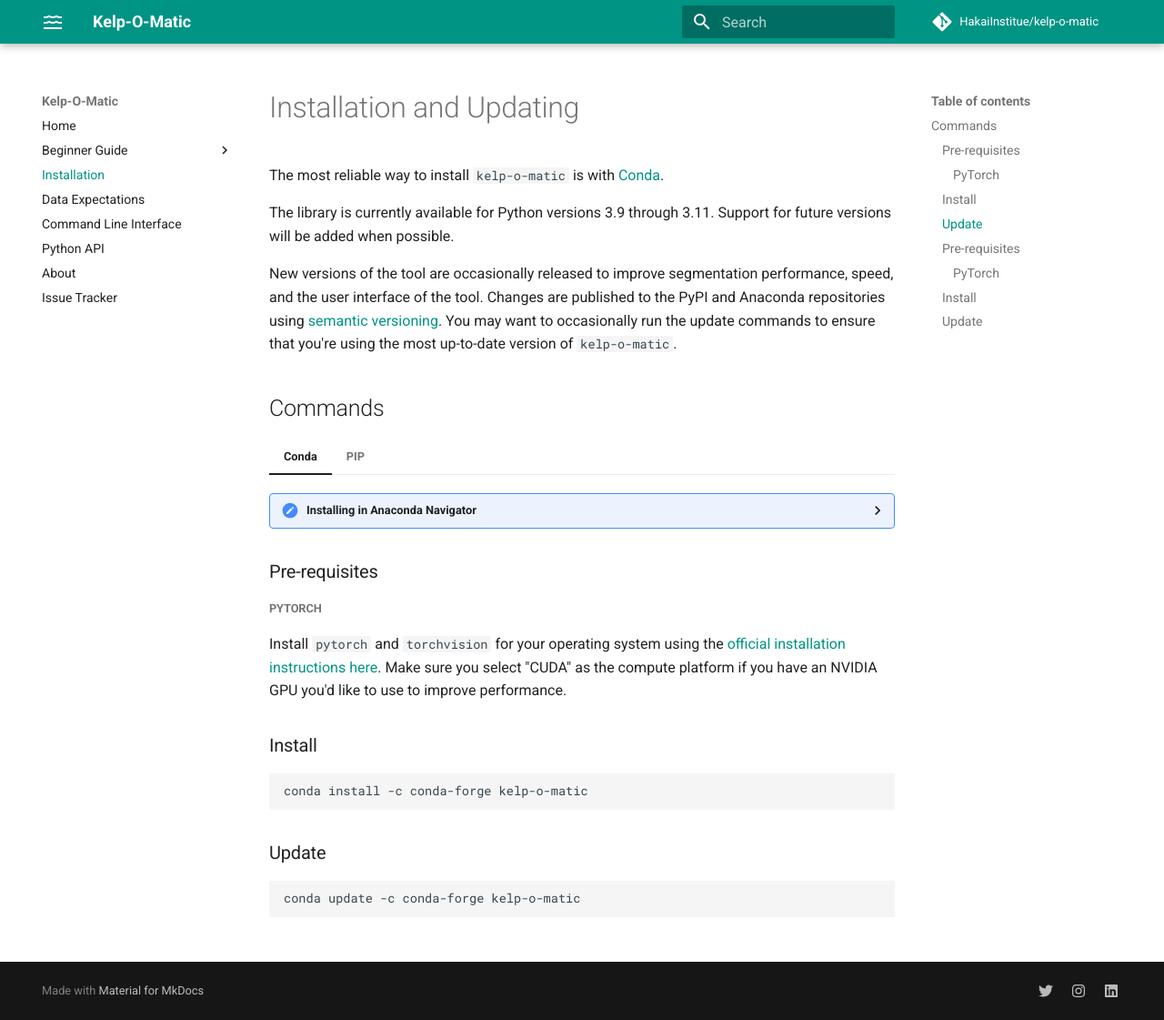
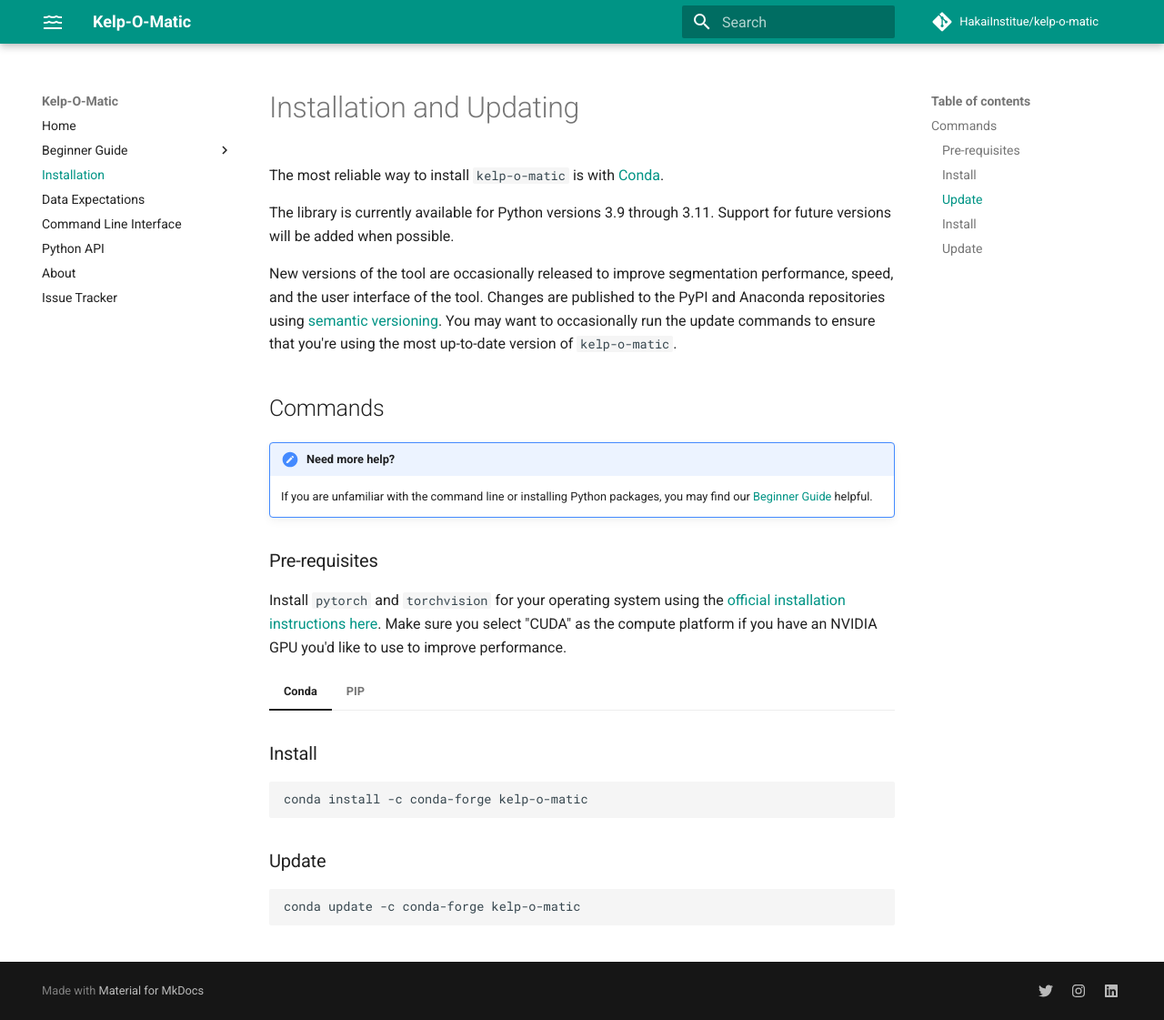
Before and after one commit to HakaiInstitute/kelp-o-matic, an MkDocs documentation site: the page built from docs/installation.md, in a window 1280 px wide and 1121 px high. Shown: the whole window at 91% size. Built offline with MkDocs 1.6.1 and Material for MkDocs 9.7.7, drawn with Linux system fonts in a browser that asks for light colours; comment, search, counter and statistics services are not loaded.

Commit message:
Slight update to instructions to reduce repetition

````diff
--- a/docs/installation.md
+++ b/docs/installation.md
@@ -12,24 +12,18 @@
 
 ## Commands
 
+!!! help "Need more help?"
+
+    If you are unfamiliar with the command line or installing Python packages, you may find our [Beginner Guide](beginner_guide/index.md) helpful.
+
+### Pre-requisites
+
+Install `pytorch` and `torchvision` for your operating system using the
+[official installation instructions here](https://pytorch.org/).
+Make sure you select "CUDA" as the compute platform if you have an NVIDIA GPU you'd like to use to improve performance.
+
+
 === "Conda"
-
-    ??? help "Installing in Anaconda Navigator"
-
-        1. Use the Anaconda Navigator GUI and create a new environment.
-        2. Add the `pytorch`, `nvidia`, and `conda-forge` channels.
-        3. Search for and install the `torch`, `torchvision`, and `kelp-o-matic` package in your environment.
-            For GPU support, also install the `pytorch-cuda` package.'
-
-        If you need more help, please see the [Beginner Guide](beginner_guide/index.md).
-
-    ### Pre-requisites
-
-    ##### PyTorch
-
-    Install `pytorch` and `torchvision` for your operating system using the
-    [official installation instructions here](https://pytorch.org/).
-    Make sure you select "CUDA" as the compute platform if you have an NVIDIA GPU you'd like to use to improve performance.
 
     ### Install
 
@@ -45,14 +39,6 @@
 
 === "PIP"
 
-    ### Pre-requisites
-
-    ##### PyTorch
-
-    Install `pytorch` and `torchvision` for your operating system using the
-    [official installation instructions here](https://pytorch.org/).
-    Make sure you select "CUDA" as the compute platform if you have an NVIDIA GPU you'd like to use to improve performance.
-
     ### Install
 
     ```bash
````
